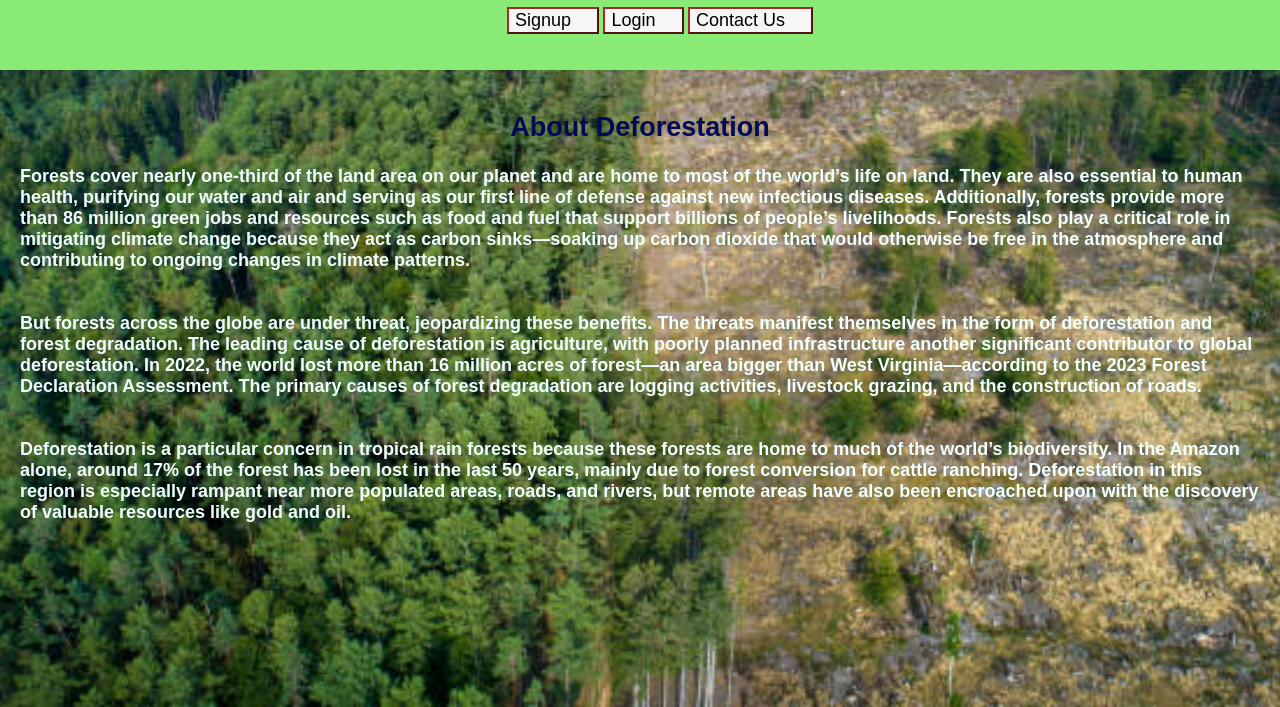
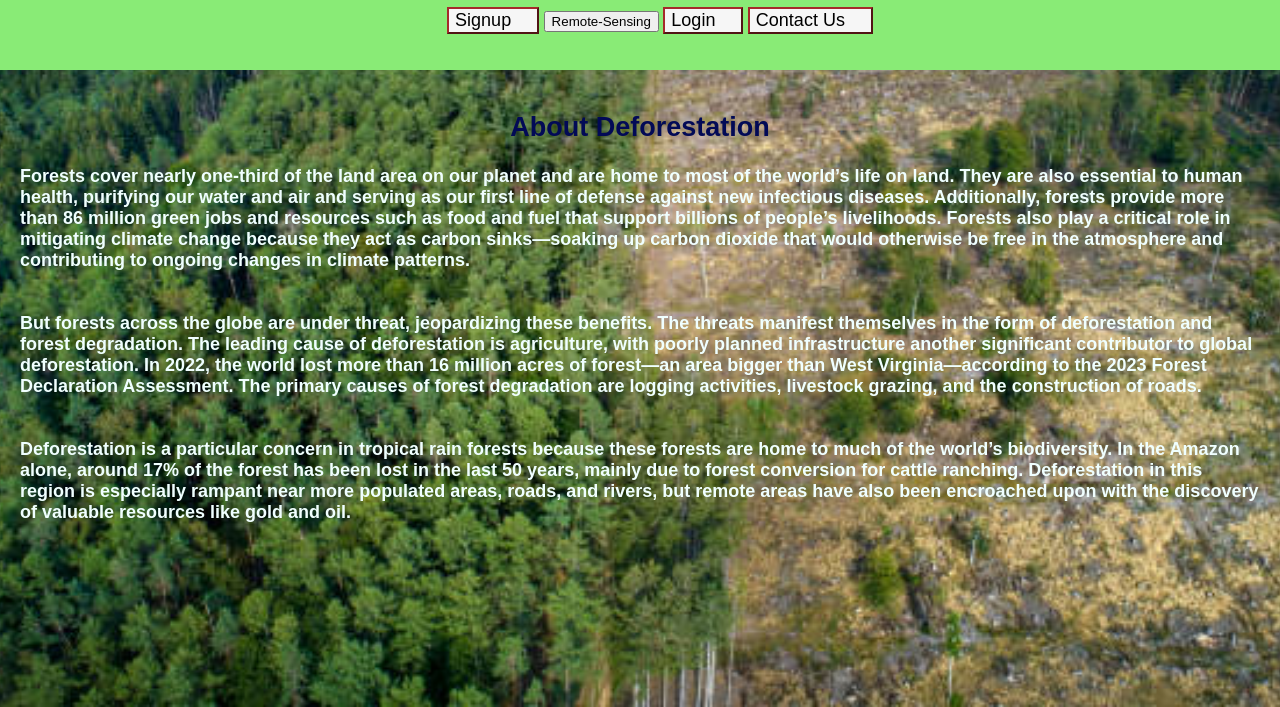
Before and after one commit to whozaifa/Deforestation, a plain HTML site: page index.html in a window 1280 px wide. Shown: the part 93-800 px from the top of the page. Drawn offline with Linux system fonts and the light colour scheme.

Commit message:
Update index.html

```diff
--- a/index.html
+++ b/index.html
@@ -17,6 +17,10 @@
                 <button  style="color: blue; background-color: rgb(246, 246, 246); border-color: brown; font-size: large; font-weight: 200;" >
                     <li> <a href="signup.html" target="_blank">Signup</a></li>
                 </button>
+                <button
+                     onclick="window.location.href = 'https://sample4-dcbaa.projects.earthengine.app/view/remotesensingofdeforestation';">
+                     Remote-Sensing
+             </button>
                 <button style="color: blue; background-color: rgb(246, 246, 246); border-color: brown;font-size: large; font-weight: 200; ">
 
 
```
